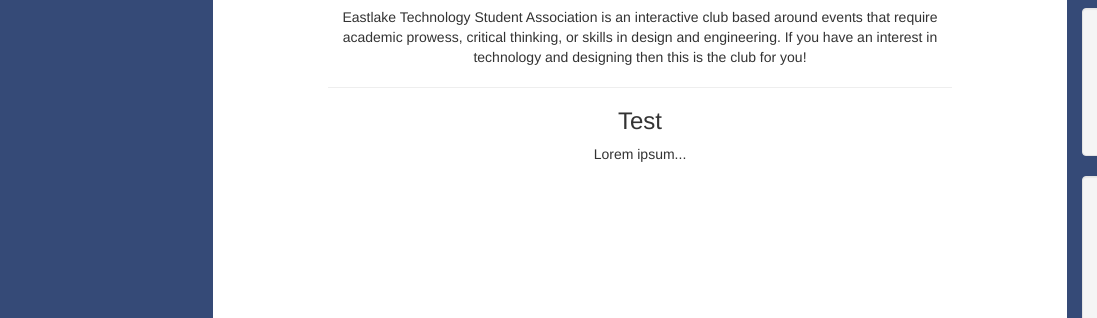
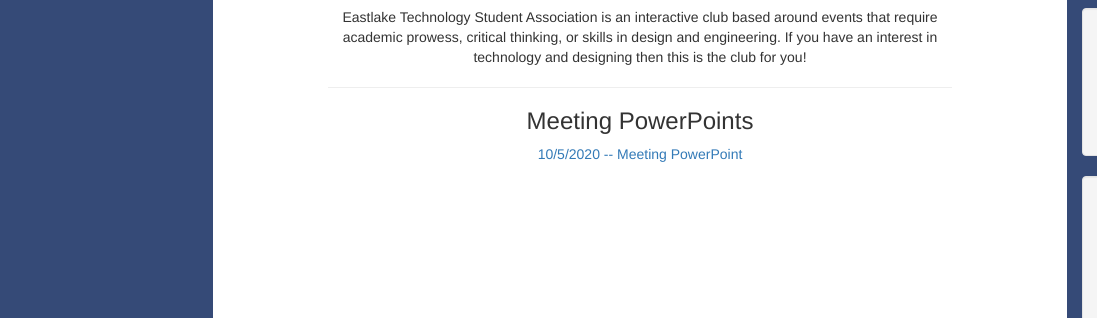
Before and after one commit to Nathan-Yap/etsaWeb2020, a plain HTML site: page pages/home.htm in a window 1280 px wide. Shown: the part 293-611 px from the top of the page, 0-1097 px from the left. Drawn offline with nearby package versions, Linux system fonts and the light colour scheme; grey boxes are pictures that could not be loaded.

Commit message:
Update home.htm

```diff
--- a/pages/home.htm
+++ b/pages/home.htm
@@ -57,8 +57,8 @@
         <h1>Welcome to the Eastlake TSA website</h1>
         <p>Eastlake Technology Student Association is an interactive club based around events that require academic prowess, critical thinking, or skills in design and engineering. If you have an interest in technology and designing then this is the club for you!</p>
         <hr>
-        <h3>Test</h3>
-        <p>Lorem ipsum...</p>
+        <h3>Meeting PowerPoints</h3>
+        <a href="https://lwsd-my.sharepoint.com/:p:/g/personal/s-hjackson_lwsd_org/Ea8pTS-ASSlFiip_9sYX5OYBiTIgK_oE_oUpKIOPnKB9Hg?e=hsIkzc  ">10/5/2020 -- Meeting PowerPoint</a>
       </div>
     </div>
     <div class="col-sm-2 sidenav" id="gallery">
```
